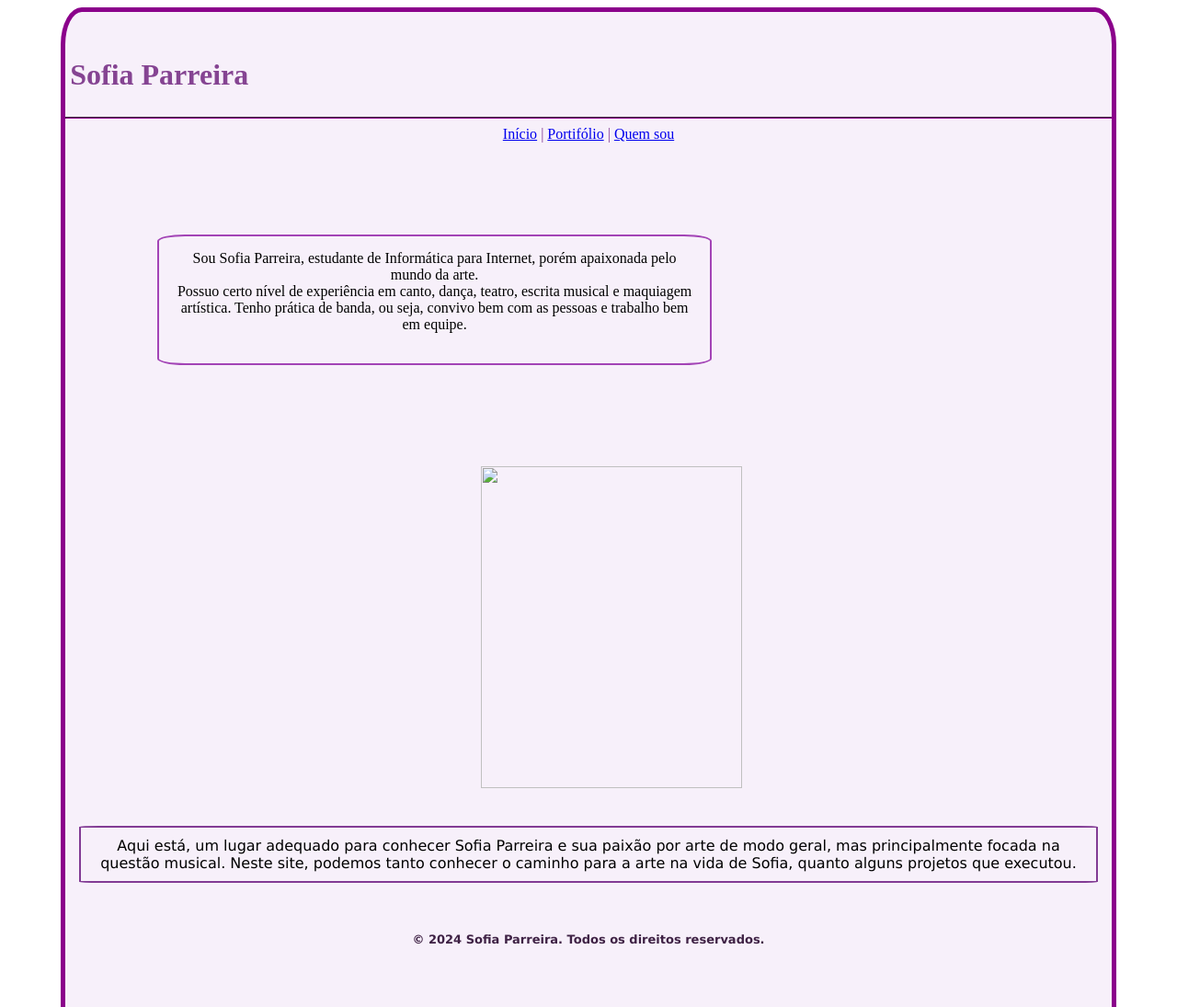
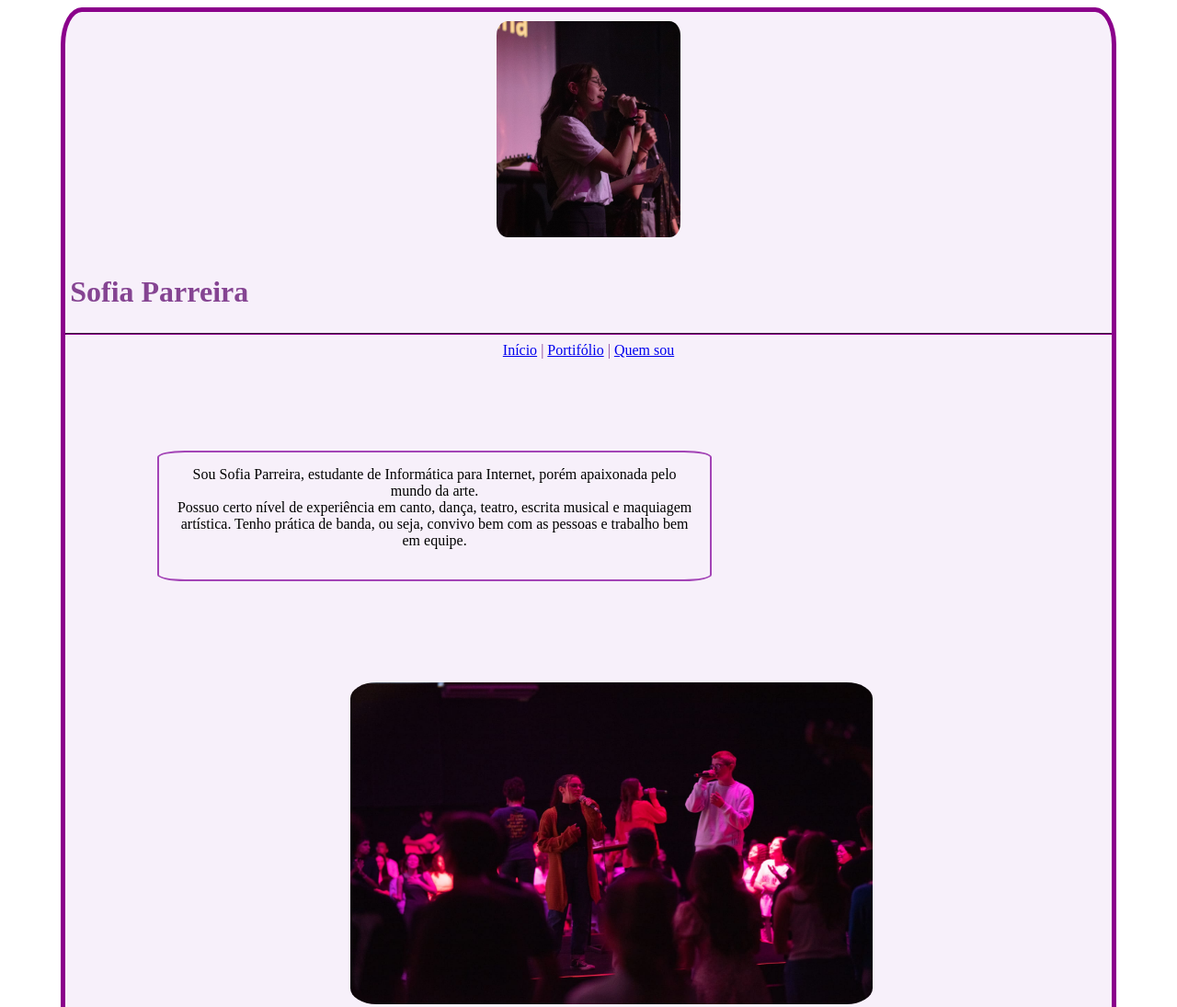
Before and after one commit to sofiaoparreira/primeiro-portfolio, a plain HTML site: page index.html in a window 1280 px wide. Shown: the top 1095 px of the page at 92% size. Drawn offline with Linux system fonts and the light colour scheme; files that its build step writes are made by us from their sources.

Commit message:
Update index.html

```diff
--- a/index.html
+++ b/index.html
@@ -3,7 +3,7 @@
 <head>
     <meta charset="UTF-8">
     <meta name="viewport" content="width=device-width, initial-scale=1.0">
-    <link rel="stylesheet" href="css/style.css">
+    <link rel="stylesheet" href="style.css">
     <title>Currículo-Sofia</title>
 </head>
 
@@ -11,7 +11,7 @@
 <div class="container">
     <header>
         <div class="conteudo-header">
-        <img class="foto-inicial" src="img\sofia.png" alt="">
+        <img class="foto-inicial" src="sofia.png" alt="">
         <h1 class="titulo-inicial">Sofia Parreira</h1>
         </div>
         <hr>
@@ -29,7 +29,7 @@
             </article>
             <br>
         </section>
-        <img class="foto-banda-cdg" src="img\banda-cardigan.png" alt="" srcset="" width="500" height="350">
+        <img class="foto-banda-cdg" src="banda-cardigan.png" alt="" srcset="" width="500" height="350">
         <div class="sidebar">
             <p class="segundo-texto">Aqui está, um lugar adequado para conhecer Sofia Parreira e sua paixão por arte de modo geral,
                  mas principalmente focada na questão musical. Neste site, podemos tanto conhecer o caminho para a arte na vida de Sofia,
```
